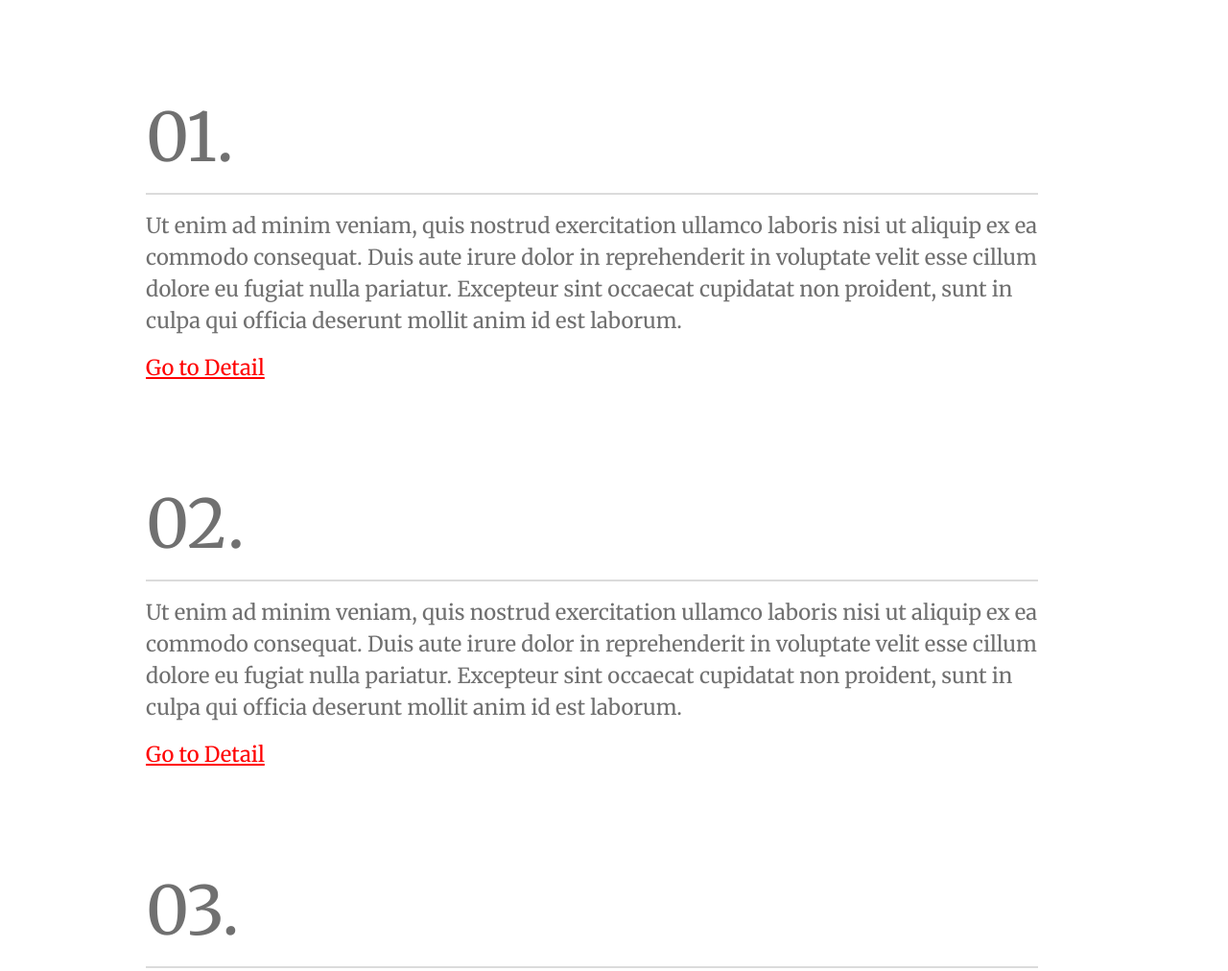
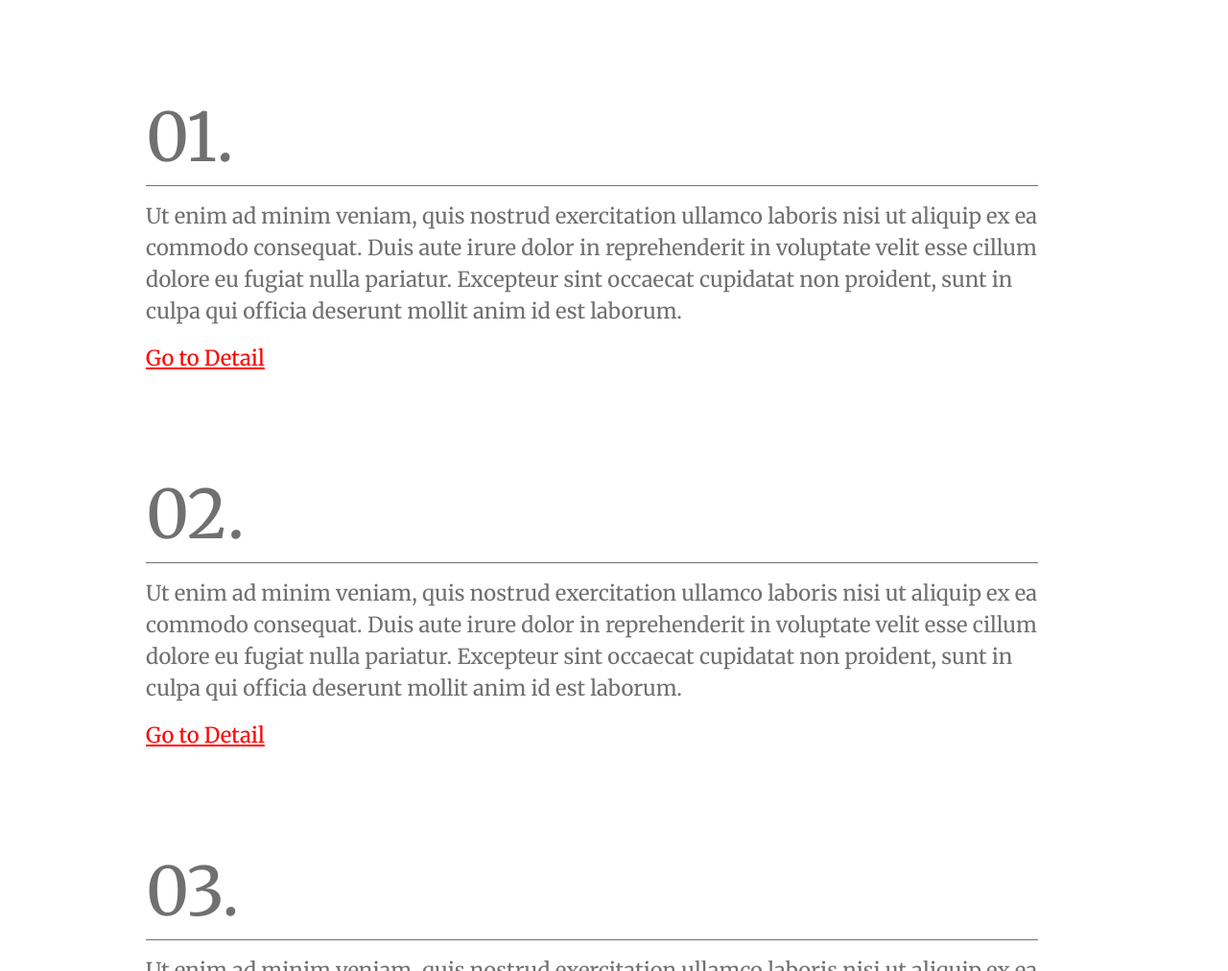
Before and after one commit to NullMC/secondo-layout, a plain HTML site: page index.html in a window 1280 px wide. Shown: the part 674-1686 px from the top of the page at 96% size. Drawn offline with nearby package versions, Linux system fonts and the light colour scheme.

Commit message:
removed hr, replaced border

```diff
--- a/index.html
+++ b/index.html
@@ -43,7 +43,6 @@
                         <div class="list-number">
                             <h2 class="merriweather-regular">01.</h2>
                         </div>
-                        <hr>
                     </div>
 
                     <div class="col-10">
@@ -64,7 +63,6 @@
                         <div class="list-number">
                             <h2 class="merriweather-regular">02.</h2>
                         </div>
-                        <hr>
                     </div>
 
                     <div class="col-10">
@@ -85,7 +83,6 @@
                         <div class="list-number">
                             <h2 class="merriweather-regular">03.</h2>
                         </div>
-                        <hr>
                     </div>
 
                     <div class="col-10">
@@ -106,7 +103,6 @@
                     <div class="list-number">
                         <h2 class="merriweather-regular">04.</h2>
                     </div>
-                        <hr>
                 </div>
 
                 <div class="col-10">
--- a/static/css/list.css
+++ b/static/css/list.css
@@ -5,15 +5,15 @@
 
 .list-number{
     margin-top: 104px;
+    border-bottom: 1px solid #707070;
+    margin-bottom: 8px;
 }
 
-hr{
-    border: 1px solid #707070;
-}
 
 .text-container p{
     font-size: 22px;
     color: #707070;
+    margin-top: 15px;
 }
 
 .link-container a{
```
Lines whose indentation alone changed are shown as unchanged.
